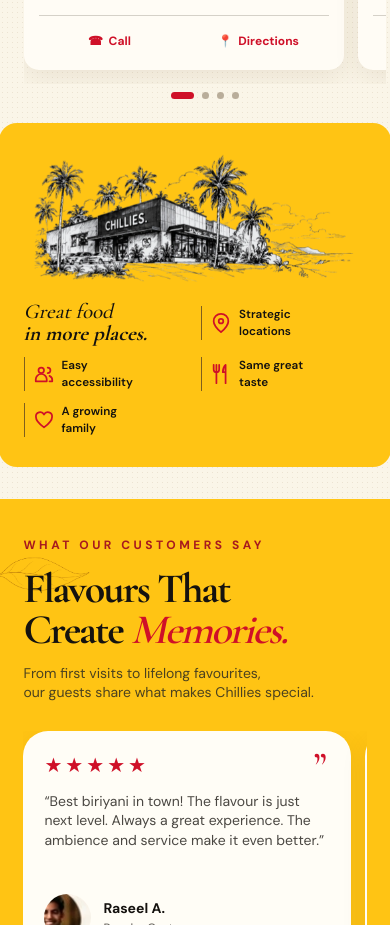
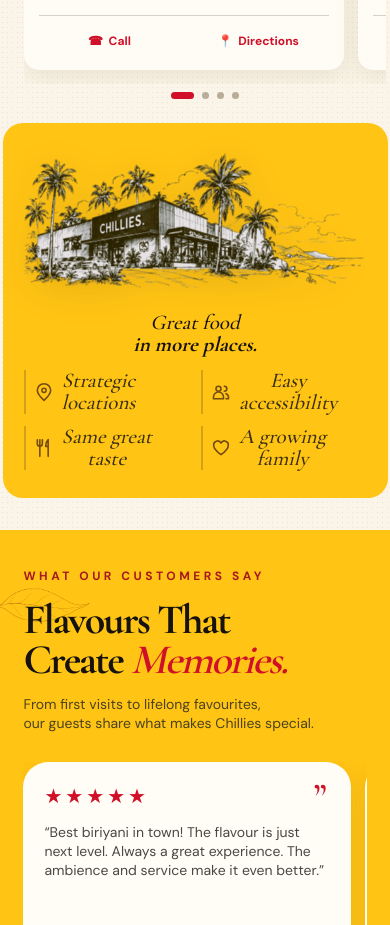
Before and after one commit to Fiyas-N/Chillies_Website, a React (Vite) app: page / in a window 390 px wide. Shown: the part 4622-5547 px from the top of the page. Built offline with nearby package versions, Linux system fonts and the light colour scheme.

Commit message:
feat(locations): enhance locations ribbon with unclipped architectural storefront sketch, dedicated showcase wrapper, and responsive layout

```diff
--- a/src/App.jsx
+++ b/src/App.jsx
@@ -323,7 +323,29 @@ function LocationsSection() {
           </div>
         </article>
       ))}</div><button className="carousel-arrow carousel-next" onClick={() => moveLocations(1)} aria-label="Next locations"><Arrow /></button><div className="carousel-dots" aria-label="Location pages">{Array.from({ length: locationCount }, (_, i) => <button key={i} className={activeLocation === i ? 'active' : ''} aria-label={`Show location ${i + 1}`} onClick={() => scrollToLocation(i)} />)}</div></div>
-      <div className="locations-ribbon"><img src={referenceAsset('location-sketch.webp')} alt="Hand-drawn architectural sketch of Chillies Restaurant storefront with palm trees" loading="lazy" decoding="async" /><span>Great food<br /><b>in more places.</b></span><i><LineIcon name="pin" />Strategic<br />locations</i><i><LineIcon name="users" />Easy<br />accessibility</i><i><LineIcon name="utensils" />Same great<br />taste</i><i><LineIcon name="heart" />A growing<br />family</i></div>
+      <div className="locations-ribbon">
+        <div className="ribbon-sketch-wrap">
+          <img
+            src={referenceAsset('location-sketch.png?v=4')}
+            alt="Hand-drawn architectural sketch of Chillies Restaurant storefront with palm trees"
+            loading="lazy"
+            decoding="async"
+            onError={(e) => {
+              e.currentTarget.onerror = null;
+              e.currentTarget.src = referenceAsset('location-sketch.webp');
+            }}
+          />
+        </div>
+        <div className="ribbon-content">
+          <span className="ribbon-tagline">Great food<br /><b>in more places.</b></span>
+          <div className="ribbon-features">
+            <i><LineIcon name="pin" /><span>Strategic<br />locations</span></i>
+            <i><LineIcon name="users" /><span>Easy<br />accessibility</span></i>
+            <i><LineIcon name="utensils" /><span>Same great<br />taste</span></i>
+            <i><LineIcon name="heart" /><span>A growing<br />family</span></i>
+          </div>
+        </div>
+      </div>
     </section>
   );
 }
--- a/styles.css
+++ b/styles.css
@@ -1010,9 +1010,192 @@ img[data-media-state="error"]{
 /* Prevent art layers and adjacent section colors from bleeding into content at resized widths. */
 .hero:before,.hero:after{display:none!important;}
 .locations-section{padding-bottom:clamp(30px,4vw,56px);}
-.locations-ribbon>img{clip-path:none!important;object-fit:contain;filter:drop-shadow(0 4px 12px rgba(80,50,15,0.09));}
-@media(min-width:761px) and (max-width:900px){
-  .locations-ribbon{grid-template-columns:minmax(0,1.15fr) repeat(4,minmax(0,1fr))!important;}
+
+/* ==========================================================================
+   LOCATIONS RIBBON - WIDE ARCHITECTURAL SHOWCASE SKETCH
+   ========================================================================== */
+.locations-ribbon{
+  position:relative;
+  z-index:2;
+  display:flex !important;
+  flex-direction:row !important;
+  align-items:center !important;
+  justify-content:space-between !important;
+  gap:clamp(16px, 2.5vw, 36px) !important;
+  min-height:clamp(185px, 16vw, 230px);
+  margin:28px -5.8% 0 !important;
+  padding:20px clamp(24px, 5.2%, 56px) !important;
+  background:transparent !important;
+  clip-path:none !important;
+  overflow:visible !important;
+}
+
+/* Wavy / torn paper yellow background rendered on pseudo-element so the sketch is NEVER clipped */
+.locations-ribbon::before{
+  content:'';
+  position:absolute;
+  inset:0;
+  background:var(--yellow);
+  clip-path:polygon(0 12%, 16% 6%, 32% 12%, 48% 5%, 67% 11%, 84% 4%, 100% 11%, 100% 91%, 84% 97%, 67% 90%, 49% 97%, 32% 90%, 16% 98%, 0 91%);
+  z-index:1;
+  pointer-events:none;
+}
+
+/* Sketch Wrapper - Unclipped, elevated, crisp storefront illustration */
+.ribbon-sketch-wrap{
+  position:relative;
+  z-index:2;
+  flex:0 0 clamp(280px, 34vw, 480px) !important;
+  max-width:480px;
+  display:flex;
+  align-items:center;
+  justify-content:flex-start;
+  margin-top:-10px; /* Slight lift allowing palm trees to rise above yellow ribbon naturally */
+}
+.ribbon-sketch-wrap img,
+.locations-ribbon > img{
+  display:block !important;
+  width:100% !important;
+  height:auto !important;
+  max-height:clamp(140px, 15vw, 205px) !important;
+  object-fit:contain !important;
+  object-position:left center !important;
+  clip-path:none !important;
+  filter:drop-shadow(0 6px 18px rgba(60,35,10,0.12)) !important;
+  transition:transform 0.3s ease;
+}
+.ribbon-sketch-wrap:hover img{
+  transform:scale(1.02);
+}
+
+/* Ribbon Content (Tagline + Features) */
+.ribbon-content{
+  position:relative;
+  z-index:2;
+  flex:1;
+  display:flex;
+  align-items:center;
+  justify-content:space-between;
+  gap:clamp(14px, 2vw, 28px);
+  min-width:0;
+}
+.ribbon-tagline{
+  flex:0 0 auto;
+  font:italic clamp(21px, 2vw, 26px)/1.08 var(--serif);
+  white-space:nowrap;
+  color:var(--ink);
+}
+.ribbon-tagline b{
+  font-weight:700;
+}
+.ribbon-features{
+  flex:1;
+  display:flex;
+  align-items:center;
+  justify-content:flex-end;
+  gap:clamp(12px, 1.8vw, 24px);
+  min-width:0;
+}
+.ribbon-features i{
+  display:flex;
+  align-items:center;
+  gap:8px;
+  padding-left:clamp(10px, 1.4vw, 18px);
+  border-left:1px solid rgba(128, 95, 29, 0.45);
+  font-size:clamp(11.5px, 1.1vw, 13px);
+  font-style:normal;
+  font-weight:600;
+  line-height:1.35;
+  color:#3a2e12;
+  white-space:nowrap;
+}
+.ribbon-features i .line-icon{
+  width:24px;
+  height:24px;
+  flex:0 0 24px;
+  color:#734b10;
+}
+
+/* Tablet responsiveness (761px - 1024px) */
+@media(max-width:1024px){
+  .locations-ribbon{
+    flex-direction:column !important;
+    gap:18px !important;
+    padding:32px 5% !important;
+  }
+  .locations-ribbon::before{
+    clip-path:none !important;
+    border-radius:24px;
+  }
+  .ribbon-sketch-wrap{
+    flex:0 0 auto !important;
+    width:min(100%, 460px) !important;
+    max-width:100% !important;
+    justify-content:center;
+    margin-top:0;
+  }
+  .ribbon-sketch-wrap img{
+    object-position:center !important;
+  }
+  .ribbon-content{
+    width:100%;
+    flex-direction:column;
+    gap:14px;
+    text-align:center;
+  }
+  .ribbon-features{
+    width:100%;
+    justify-content:center;
+    flex-wrap:wrap;
+    gap:14px;
+  }
+}
+
+/* Mobile responsiveness (<= 760px) */
+@media(max-width:760px){
+  .locations-ribbon{
+    flex-direction:column !important;
+    margin:24px -5% 0 !important;
+    padding:28px 6% !important;
+    gap:16px !important;
+    border-radius:20px;
+  }
+  .locations-ribbon::before{
+    clip-path:none !important;
+    border-radius:20px;
+  }
+  .ribbon-sketch-wrap{
+    width:100% !important;
+    max-width:360px !important;
+    margin:0 auto;
+    justify-content:center;
+  }
+  .ribbon-sketch-wrap img{
+    max-height:150px !important;
+    object-position:center !important;
+  }
+  .ribbon-tagline{
+    white-space:normal;
+    text-align:center;
+    font-size:20px;
+  }
+  .ribbon-features{
+    display:grid;
+    grid-template-columns:repeat(2, 1fr);
+    gap:12px;
+    width:100%;
+  }
+  .ribbon-features i{
+    padding-left:8px;
+    border-left:2px solid rgba(128, 95, 29, 0.35);
+    font-size:12px;
+    white-space:normal;
+  }
+  .ribbon-features i .line-icon{
+    width:20px;
+    height:20px;
+    flex:0 0 20px;
+  }
 }
 
 /* Readable navigation with color feedback in both the full header and the island. */
```
Also changed, not shown: public/assets/reference/location-sketch.png (added), public/assets/reference/location-sketch.webp.
